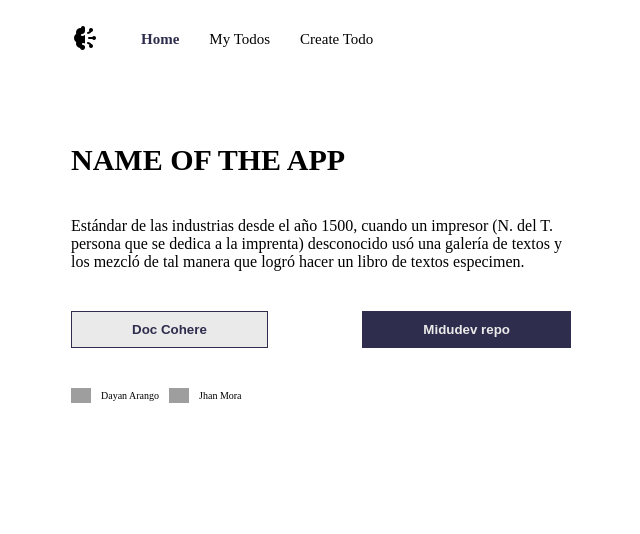
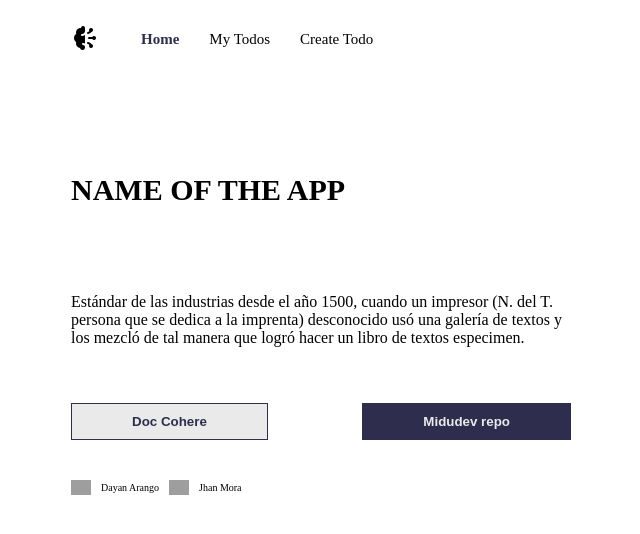
Before and after one commit to dayanMichelle/generator-todo, a React (Vite) app: page / in a window 1280 px wide. Shown: the top 534 px of the page, without its empty margins (169-809 px from the left). Built offline with nearby package versions, Linux system fonts and the light colour scheme; grey boxes are pictures that could not be loaded; a web font is replaced by a local one.

Commit message:
refactor

```diff
--- a/src/pages/Home/Home.module.css
+++ b/src/pages/Home/Home.module.css
@@ -2,9 +2,7 @@
     display: flex;
     justify-content: space-between;
 }
-p{
-    margin: 0;
-}
+
 .container {
     margin: 0px left;
     max-width: 500px;
```
